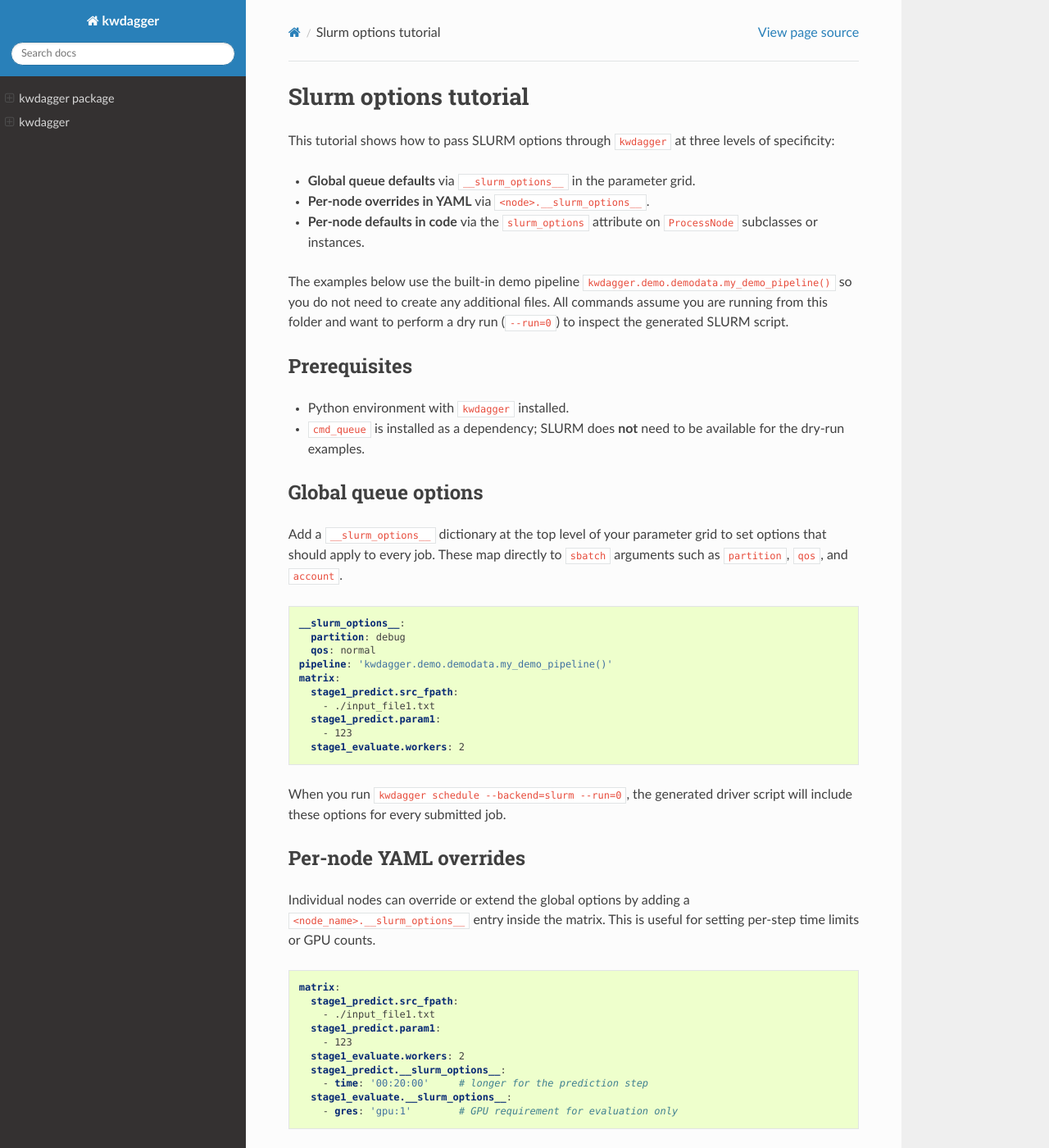
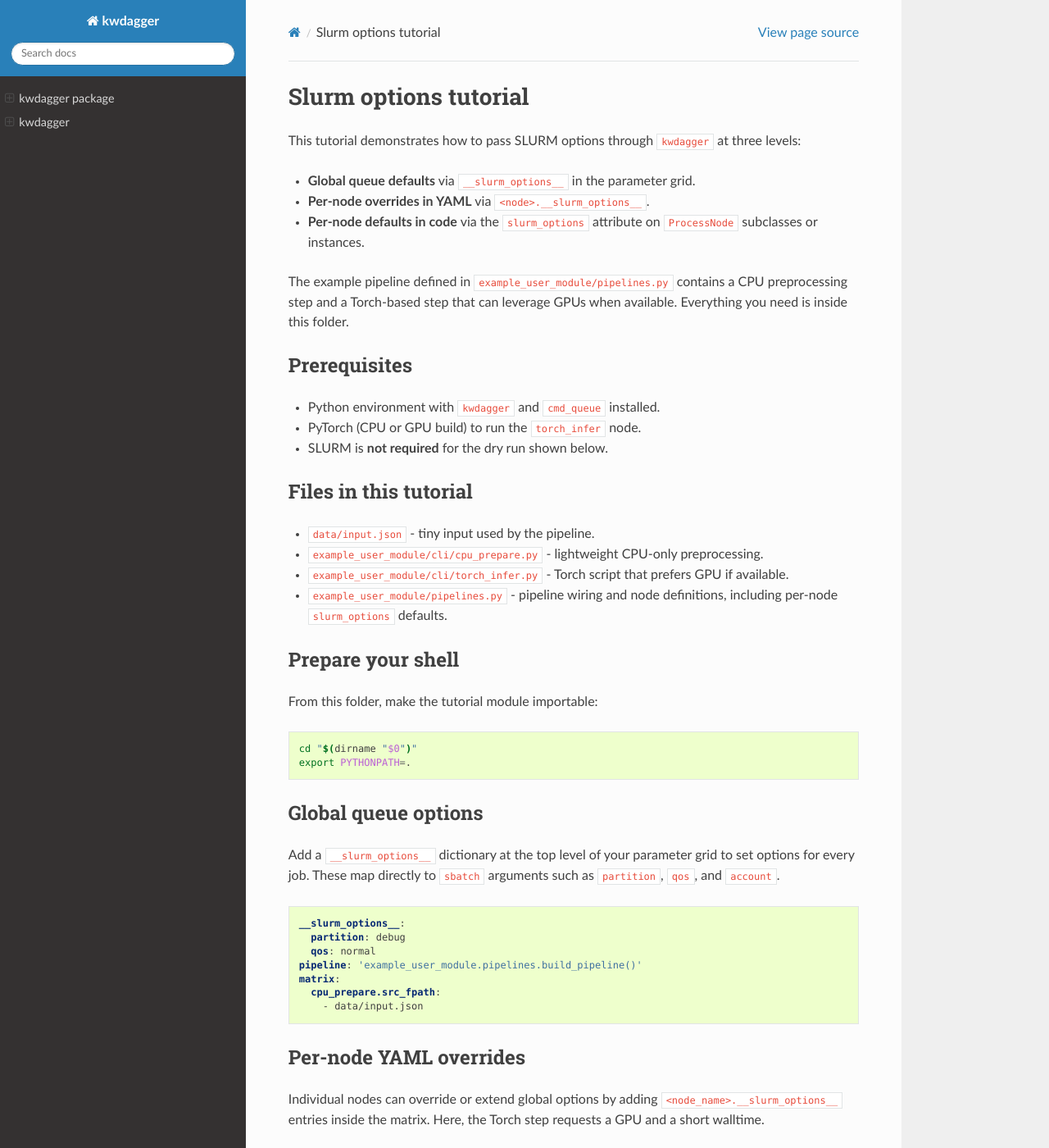
Before and after one commit to AIQ-Kitware/kwdagger, a Sphinx documentation site: the page built from docs/source/manual/tutorials/slurm_options/README.rst, in a window 1280 px wide and 1400 px high. Shown: the whole window at 82% size. Built offline with Sphinx 7.4.7 and the Read the Docs theme 3.1.0, drawn with Linux system fonts in a browser that asks for light colours; some of the changed text lies outside the part shown.

Commit message:
Refine slurm tutorial with runnable torch pipeline

```diff
--- a/docs/source/manual/tutorials/slurm_options/README.rst
+++ b/docs/source/manual/tutorials/slurm_options/README.rst
@@ -1,109 +1,90 @@
 Slurm options tutorial
 ======================
 
-This tutorial shows how to pass SLURM options through ``kwdagger`` at three
-levels of specificity:
+This tutorial demonstrates how to pass SLURM options through ``kwdagger`` at
+three levels:
 
 * **Global queue defaults** via ``__slurm_options__`` in the parameter grid.
 * **Per-node overrides in YAML** via ``<node>.__slurm_options__``.
 * **Per-node defaults in code** via the ``slurm_options`` attribute on
   ``ProcessNode`` subclasses or instances.
 
-The examples below use the built-in demo pipeline
-``kwdagger.demo.demodata.my_demo_pipeline()`` so you do not need to create any
-additional files. All commands assume you are running from this folder and want
-to perform a dry run (``--run=0``) to inspect the generated SLURM script.
-
+The example pipeline defined in ``example_user_module/pipelines.py`` contains a
+CPU preprocessing step and a Torch-based step that can leverage GPUs when
+available. Everything you need is inside this folder.
 
 Prerequisites
 -------------
 
-* Python environment with ``kwdagger`` installed.
-* ``cmd_queue`` is installed as a dependency; SLURM does **not** need to be
-  available for the dry-run examples.
+* Python environment with ``kwdagger`` and ``cmd_queue`` installed.
+* PyTorch (CPU or GPU build) to run the ``torch_infer`` node.
+* SLURM is **not required** for the dry run shown below.
 
+Files in this tutorial
+----------------------
+
+* ``data/input.json`` - tiny input used by the pipeline.
+* ``example_user_module/cli/cpu_prepare.py`` - lightweight CPU-only preprocessing.
+* ``example_user_module/cli/torch_infer.py`` - Torch script that prefers GPU if
+  available.
+* ``example_user_module/pipelines.py`` - pipeline wiring and node definitions,
+  including per-node ``slurm_options`` defaults.
+
+Prepare your shell
+------------------
+
+From this folder, make the tutorial module importable:
+
+.. code:: bash
+
+    cd "$(dirname "$0")"
+    export PYTHONPATH=.
 
 Global queue options
 --------------------
 
 Add a ``__slurm_options__`` dictionary at the top level of your parameter grid
-to set options that should apply to every job. These map directly to
-``sbatch`` arguments such as ``partition``, ``qos``, and ``account``.
+to set options for every job. These map directly to ``sbatch`` arguments such
+as ``partition``, ``qos``, and ``account``.
 
 .. code:: yaml
 
     __slurm_options__:
       partition: debug
       qos: normal
-    pipeline: 'kwdagger.demo.demodata.my_demo_pipeline()'
+    pipeline: 'example_user_module.pipelines.build_pipeline()'
     matrix:
-      stage1_predict.src_fpath:
-        - ./input_file1.txt
-      stage1_predict.param1:
-        - 123
-      stage1_evaluate.workers: 2
-
-When you run ``kwdagger schedule --backend=slurm --run=0``, the generated
-driver script will include these options for every submitted job.
-
+      cpu_prepare.src_fpath:
+        - data/input.json
 
 Per-node YAML overrides
 -----------------------
 
-Individual nodes can override or extend the global options by adding a
-``<node_name>.__slurm_options__`` entry inside the matrix. This is useful for
-setting per-step time limits or GPU counts.
+Individual nodes can override or extend global options by adding
+``<node_name>.__slurm_options__`` entries inside the matrix. Here, the Torch
+step requests a GPU and a short walltime.
 
 .. code:: yaml
 
     matrix:
-      stage1_predict.src_fpath:
-        - ./input_file1.txt
-      stage1_predict.param1:
-        - 123
-      stage1_evaluate.workers: 2
-      stage1_predict.__slurm_options__:
-        - time: '00:20:00'     # longer for the prediction step
-      stage1_evaluate.__slurm_options__:
-        - gres: 'gpu:1'        # GPU requirement for evaluation only
-
-These node-level options are forwarded directly to the corresponding
-``queue.submit()`` calls, so you will see them reflected in the ``sbatch``
-commands for those steps.
-
+      cpu_prepare.src_fpath:
+        - data/input.json
+      torch_infer.__slurm_options__:
+        - gres: 'gpu:1'
+          time: '00:10:00'
 
 Per-node defaults in code
 -------------------------
 
-You can also bake in SLURM defaults on the node definition itself. Set the
-``slurm_options`` class attribute (or pass it to the constructor) on your
-``ProcessNode`` subclass. YAML overrides still take precedence.
+``example_user_module/pipelines.py`` sets ``slurm_options`` on the Torch node so
+that GPU settings apply even without YAML overrides. The YAML layer still wins
+if you provide per-node options in the grid.
 
-.. code:: python
+Running a dry run (no SLURM needed)
+-----------------------------------
 
-    import kwdagger
-
-    class GPUHeavyNode(kwdagger.ProcessNode):
-        name = 'gpu_heavy'
-        executable = 'python gpu_heavy.py'
-        out_paths = {'out': 'result.json'}
-
-        # Applied to every job for this node unless YAML overrides are provided.
-        slurm_options = {
-            'gpus': 1,
-            'time': '01:00:00',
-        }
-
-    def build_pipeline():
-        return kwdagger.Pipeline({'gpu_heavy': GPUHeavyNode()})
-
-
-Putting it together (dry run)
------------------------------
-
-Combine the snippets above into a single ``kwdagger schedule`` invocation to
-confirm how options stack. This command prints the SLURM script without running
-any jobs:
+Render the SLURM script without submitting jobs. This shows how global and
+per-node options combine.
 
 .. code:: bash
 
@@ -114,25 +95,47 @@ any jobs:
       --params="
         __slurm_options__:
           partition: debug
-          qos: normal
-        pipeline: 'kwdagger.demo.demodata.my_demo_pipeline()'
+        pipeline: 'example_user_module.pipelines.build_pipeline()'
         matrix:
-          stage1_predict.src_fpath:
-            - ./input_file1.txt
-          stage1_predict.param1:
-            - 123
-          stage1_predict.__slurm_options__:
-            - time: '00:15:00'
-          stage1_evaluate.__slurm_options__:
+          cpu_prepare.src_fpath:
+            - data/input.json
+          torch_infer.__slurm_options__:
             - gres: 'gpu:1'
+              time: '00:10:00'
       "
 
-Inspect the rendered ``sbatch`` commands to verify that:
+Inspect the generated ``sbatch`` commands to verify that:
 
-* Global options (``partition``, ``qos``) appear on every job.
-* ``stage1_predict`` uses the 15-minute time limit.
-* ``stage1_evaluate`` requests a GPU.
-* Any ``slurm_options`` defined on node classes are still applied unless
-  overridden by YAML.
+* Global options (``partition``) appear on every job.
+* ``torch_infer`` includes GPU and time settings.
+* Per-node defaults defined in code remain in effect unless overridden in YAML.
 
-Once satisfied, switch to ``--run=1`` to submit the jobs to your SLURM cluster.
+Running on a SLURM cluster
+--------------------------
+
+Set ``--run=1`` to submit jobs. Ensure your PyTorch build matches the available
+hardware. If GPUs are unavailable, set ``torch_infer.__slurm_options__`` to omit
+``gres`` and pass ``torch_infer.device: cpu`` in the matrix so the node runs on
+CPU.
+
+For example, a CPU-only run looks like:
+
+.. code:: bash
+
+    kwdagger schedule \
+      --backend=slurm \
+      --run=1 \
+      --root_dpath="$PWD/results" \
+      --params="
+        pipeline: 'example_user_module.pipelines.build_pipeline()'
+        matrix:
+          cpu_prepare.src_fpath:
+            - data/input.json
+          torch_infer.device:
+            - cpu
+          torch_infer.__slurm_options__:
+            - {}
+      "
+
+If you prefer to stay entirely local, swap ``--backend=slurm`` with
+``--backend=serial`` to bypass SLURM altogether.
--- /dev/null
+++ b/docs/source/manual/tutorials/slurm_options/data/input.json
@@ -0,0 +1,4 @@
+{
+    "text": "slurm options demo input",
+    "values": [1, 2, 3, 4]
+}
--- /dev/null
+++ b/docs/source/manual/tutorials/slurm_options/example_user_module/cli/cpu_prepare.py
@@ -0,0 +1,39 @@
+#!/usr/bin/env python3
+"""
+Minimal CPU preprocessing step for the SLURM tutorial.
+"""
+import argparse
+import json
+from pathlib import Path
+
+
+def main(argv=None):
+    parser = argparse.ArgumentParser()
+    parser.add_argument('--src_fpath', required=True)
+    parser.add_argument('--prepared_fpath', required=True)
+    parser.add_argument('--uppercase', action='store_true', help='uppercase the text field')
+    args = parser.parse_args(argv)
+
+    src = Path(args.src_fpath)
+    dst = Path(args.prepared_fpath)
+    dst.parent.mkdir(parents=True, exist_ok=True)
+
+    data = json.loads(src.read_text())
+    text = data.get('text', '')
+    values = data.get('values', [])
+
+    if args.uppercase:
+        text = text.upper()
+
+    prepared = {
+        'text': text,
+        'values': values,
+        'length': len(text),
+        'sum': sum(values),
+    }
+    dst.write_text(json.dumps(prepared, indent=2))
+    print(f'Wrote prepared data to {dst}')
+
+
+if __name__ == '__main__':
+    main()
--- /dev/null
+++ b/docs/source/manual/tutorials/slurm_options/example_user_module/cli/torch_infer.py
@@ -0,0 +1,44 @@
+#!/usr/bin/env python3
+"""
+Simple Torch-based computation to demonstrate GPU-aware SLURM options.
+"""
+import argparse
+import json
+from pathlib import Path
+import torch
+
+
+def main(argv=None):
+    parser = argparse.ArgumentParser()
+    parser.add_argument('--input_fpath', required=True)
+    parser.add_argument('--summary_fpath', required=True)
+    parser.add_argument('--device', default='auto', choices=['auto', 'cpu', 'cuda'], help='device to run on')
+    args = parser.parse_args(argv)
+
+    device = args.device
+    if device == 'auto':
+        device = 'cuda' if torch.cuda.is_available() else 'cpu'
+
+    src = Path(args.input_fpath)
+    dst = Path(args.summary_fpath)
+    dst.parent.mkdir(parents=True, exist_ok=True)
+
+    data = json.loads(src.read_text())
+    values = torch.tensor(data.get('values', [0]), dtype=torch.float32, device=device)
+
+    squared = values.pow(2)
+    total = squared.sum().item()
+    mean = squared.mean().item()
+
+    summary = {
+        'device': device,
+        'cuda_available': torch.cuda.is_available(),
+        'sum_of_squares': total,
+        'mean_of_squares': mean,
+    }
+    dst.write_text(json.dumps(summary, indent=2))
+    print(f'Ran torch step on {device}, wrote {dst}')
+
+
+if __name__ == '__main__':
+    main()
--- /dev/null
+++ b/docs/source/manual/tutorials/slurm_options/example_user_module/pipelines.py
@@ -0,0 +1,40 @@
+from pathlib import Path
+
+import kwdagger
+
+
+class CPUPrepare(kwdagger.ProcessNode):
+    name = 'cpu_prepare'
+    executable = f'python {Path(__file__).parent / "cli" / "cpu_prepare.py"}'
+    in_paths = {'src_fpath'}
+    out_paths = {'prepared_fpath': 'prepared.json'}
+    primary_out_key = 'prepared_fpath'
+    algo_params = {'uppercase': False}
+
+
+class TorchInfer(kwdagger.ProcessNode):
+    name = 'torch_infer'
+    executable = f'python {Path(__file__).parent / "cli" / "torch_infer.py"}'
+    in_paths = {'input_fpath'}
+    out_paths = {'summary_fpath': 'summary.json'}
+    primary_out_key = 'summary_fpath'
+    algo_params = {'device': 'auto'}
+
+    # Default SLURM options for GPU-friendly work; YAML overrides still apply.
+    slurm_options = {
+        'gres': 'gpu:1',
+        'time': '00:15:00',
+    }
+
+
+def build_pipeline():
+    nodes = {
+        'cpu_prepare': CPUPrepare(),
+        'torch_infer': TorchInfer(),
+    }
+    nodes['cpu_prepare'].outputs['prepared_fpath'].connect(
+        nodes['torch_infer'].inputs['input_fpath']
+    )
+    dag = kwdagger.Pipeline(nodes)
+    dag.build_nx_graphs()
+    return dag
```
